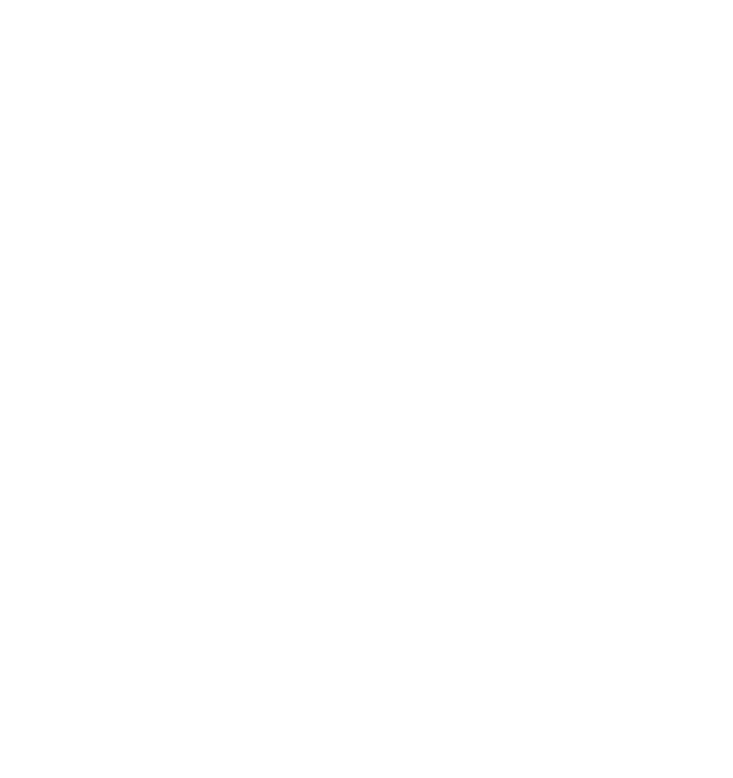
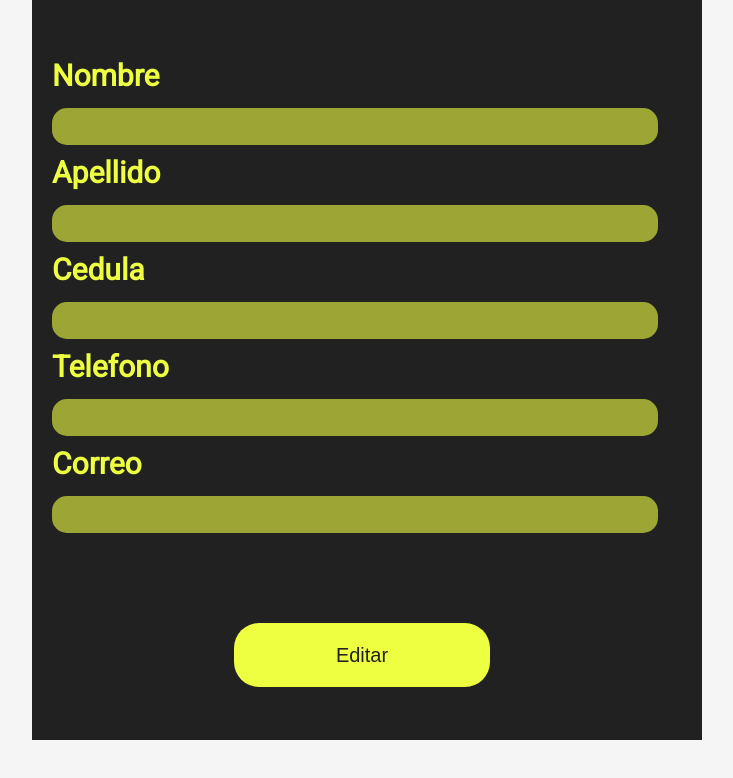
Before and after one commit to sebastian07leal/test-Sebastian, a React app: page /editUser in a window 1280 px wide. Shown: the whole page, without its empty margins (273-1006 px from the left). Built offline with nearby package versions, Linux system fonts and the light colour scheme.

Commit message:
estableciendo edit

```diff
--- a/src/assets/styles/components/ShowData.scss
+++ b/src/assets/styles/components/ShowData.scss
@@ -46,11 +46,15 @@
             border: 2px solid $firstColor;
         }
     }
+    &__a {
+        width: 50%;
+        height: 40px;
+    }
     &__add {
+        height: 100%;
+        width: 100%;
         border: none;
-        width: 50%;
         outline: none;
-        height: 40px;
         border-radius: 25px;
         font-size: 20px;
         color: $secondColor;
@@ -78,9 +82,8 @@
     }
 }
 
-@media screen and (max-width: 485px) {
+@media screen and (max-width: 592px) {
     .container-elemnt-b {
-
         &__del {
             font-size: 10px;
 
@@ -103,13 +106,16 @@
         max-width: 100%;
         height: 70px;
         flex-direction: inherit;
+        &__a {
+            width: 25%;
+        }
         &__del {
             height: 20px;
             width: 25%;
         }
         &__add {
             height: 20px;
-            width: 25%;
+            width: 100%;
         }
     }
 }
--- a/src/components/ShowData.jsx
+++ b/src/components/ShowData.jsx
@@ -56,7 +56,7 @@ class ShowData extends React.Component {
             </section>
             <section className="container-elemnt-b">
                 <button onClick={this.deleteUser}  className="container-elemnt-b__del">Eliminar</button>
-                <button className="container-elemnt-b__add">Editar</button>
+                <a className="container-elemnt-b__a" href="/editUser"><button className="container-elemnt-b__add">Editar</button></a>
             </section>
         </div>
         );
--- /dev/null
+++ b/src/containers/EditUser.jsx
@@ -0,0 +1,27 @@
+import React, { Component } from 'react';
+import '../assets/styles/AddUser.scss';
+import Input from '../components/Input';
+import BigButton from '../components/BigButton';
+
+class EditUser extends Component {
+
+    render(){
+        return (
+            <section className="container-f">
+                <div className="container-f__form">
+                    <div className="container-f__input">
+                    <Input title={'Nombre'} />
+                    <Input title={'Apellido'} />
+                    <Input title={'Cedula'} />
+                    <Input title={'Telefono'} />
+                    <Input title={'Correo'} />
+                    </div>
+                    <BigButton funct={this.buttonAdd} text={'Editar'} />
+                </div>
+            </section>
+
+        );
+    }
+}
+
+export default EditUser;
--- a/src/routes/App.js
+++ b/src/routes/App.js
@@ -3,6 +3,7 @@ import { BrowserRouter, Switch, Route } from 'react-router-dom';
 import Home from '../containers/Home';
 import AddUser from '../containers/AddUser.jsx';
 import Listed from '../containers/Listed.jsx';
+import EditUser from '../containers/EditUser.jsx';
 
 const App = () => (
   <BrowserRouter>
@@ -10,6 +11,7 @@ const App = () => (
       <Route exact path='/' component={Home} />
       <Route exact path='/addUser' component={AddUser} />
       <Route exact path='/listed' component={Listed} />
+      <Route exact path='/editUser' component={EditUser} />
     </Switch>
   </BrowserRouter>
 );
```
